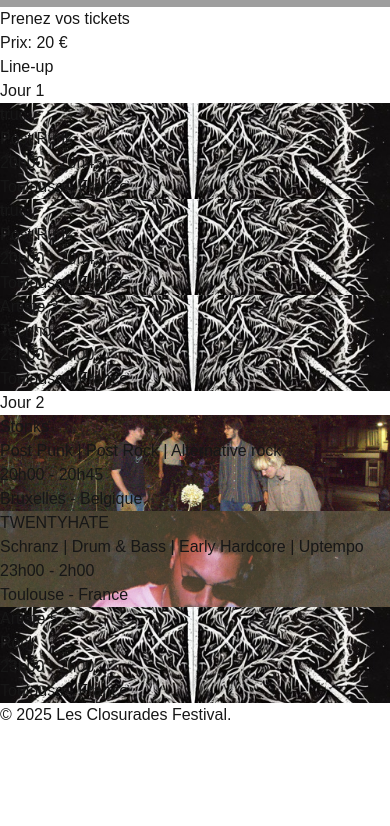
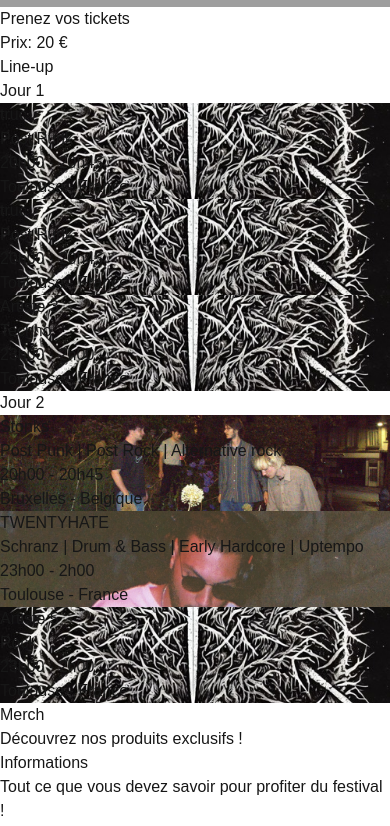
Before and after one commit to theo-hrd/closurades, a Next.js app: page / in a window 390 px wide. Shown: the part 1156-1982 px from the top of the page. Before the commit the page ends 1883 px from the top, so only its background shows below. Built offline with nearby package versions, Linux system fonts and the light colour scheme; grey boxes are pictures that could not be loaded.

Commit message:
Amélioration de la navigation et ajout de sections pour le festival

```diff
--- a/src/app/components/Header.tsx
+++ b/src/app/components/Header.tsx
@@ -9,7 +9,7 @@ export default function Header() {
   const buttonRef = useRef<HTMLButtonElement>(null);
 
   useEffect(() => {
-    setMounted(true); // Marquer le composant comme monté après le rendu
+    setMounted(true);
 
     const handleClickOutside = (event: MouseEvent) => {
       if (
@@ -28,18 +28,25 @@ export default function Header() {
     };
   }, []);
 
-  if (!mounted) return null; // Empêcher le rendu avant que le composant soit monté
+  if (!mounted) return null;
 
-  const toggleMenu = () => {
-    setMenuOpen((prev) => !prev);
+  // Fonction pour scroller jusqu'à une section
+  const scrollToSection = (id: string) => {
+    const section = document.getElementById(id);
+    if (section) {
+      const headerHeight = document.querySelector("header")?.offsetHeight || 80; // Ajuste si besoin
+      const sectionTop = section.getBoundingClientRect().top + window.scrollY;
+      window.scrollTo({ top: sectionTop - headerHeight - 20, behavior: "smooth" });
+    }
   };
+
 
   return (
     <header className="fixed top-0 left-0 right-0 z-50 bg-black bg-opacity-70 backdrop-blur-md shadow-lg">
       <nav className="max-w-7xl mx-auto px-6 py-4 flex justify-between items-center">
         <Link className="text-2xl font-extrabold text-white" href="/">Les Closurades</Link>
         <div className="lg:hidden flex items-center">
-          <button ref={buttonRef} onClick={toggleMenu} className="text-white">
+          <button ref={buttonRef} onClick={() => setMenuOpen(!menuOpen)} className="text-white">
             <svg
               xmlns="http://www.w3.org/2000/svg"
               className="h-6 w-6"
@@ -58,24 +65,24 @@ export default function Header() {
         </div>
         <ul className="hidden lg:flex space-x-6">
           <li>
-            <Link href="#billeterie" className="text-white hover:text-gray-300 transition">
+            <button onClick={() => scrollToSection("billeterie")} className="text-white hover:text-gray-300 transition">
               Billeterie
-            </Link>
+            </button>
           </li>
           <li>
-            <Link href="#merch" className="text-white hover:text-gray-300 transition">
-              Merch
-            </Link>
+            <button onClick={() => scrollToSection("lineup")} className="text-white hover:text-gray-300 transition">
+              Line-up
+            </button>
           </li>
           <li>
-            <Link href="#lineup" className="text-white hover:text-gray-300 transition">
-              Line-up
-            </Link>
+            <button onClick={() => scrollToSection("merch")} className="text-white hover:text-gray-300 transition">
+              Merch
+            </button>
           </li>
           <li>
-            <Link href="#informations" className="text-white hover:text-gray-300 transition">
+            <button onClick={() => scrollToSection("informations")} className="text-white hover:text-gray-300 transition">
               Informations
-            </Link>
+            </button>
           </li>
         </ul>
       </nav>
@@ -89,24 +96,24 @@ export default function Header() {
       >
         <ul className="space-y-4 p-6">
           <li>
-            <Link href="#billeterie" className="text-white hover:text-gray-300 transition">
+            <button onClick={() => scrollToSection("billeterie")} className="text-white hover:text-gray-300 transition">
               Billeterie
-            </Link>
+            </button>
           </li>
           <li>
-            <Link href="#merch" className="text-white hover:text-gray-300 transition">
-              Merch
-            </Link>
+            <button onClick={() => scrollToSection("lineup")} className="text-white hover:text-gray-300 transition">
+              Line-up
+            </button>
           </li>
           <li>
-            <Link href="#lineup" className="text-white hover:text-gray-300 transition">
-              Line-up
-            </Link>
+            <button onClick={() => scrollToSection("merch")} className="text-white hover:text-gray-300 transition">
+              Merch
+            </button>
           </li>
           <li>
-            <Link href="#informations" className="text-white hover:text-gray-300 transition">
+            <button onClick={() => scrollToSection("informations")} className="text-white hover:text-gray-300 transition">
               Informations
-            </Link>
+            </button>
           </li>
         </ul>
       </div>
--- a/src/app/page.tsx
+++ b/src/app/page.tsx
@@ -1,23 +1,23 @@
 "use client";
 
-import { useState, useEffect, useRef } from 'react';
-import Image from 'next/image';
-import ArtistList from './components/ArtistList';
-import TicketButton from './components/TicketButton';
-import Lineup from './components/Lineup';
+import { useState, useEffect, useRef } from "react";
+import Image from "next/image";
+import ArtistList from "./components/ArtistList";
+import TicketButton from "./components/TicketButton";
+import Lineup from "./components/Lineup";
 
 export default function Home() {
   const images = [
-    '/background.jpg',
-    '/background2.jpg',
-    '/background3.jpg',
-    '/background4.jpg',
-    '/background5.jpg',
+    "/background.jpg",
+    "/background2.jpg",
+    "/background3.jpg",
+    "/background4.jpg",
+    "/background5.jpg",
   ];
 
   const [currentImageIndex, setCurrentImageIndex] = useState(0);
   const [isVisible, setIsVisible] = useState(false);
-  const sectionRef = useRef(null);
+  const sectionRef = useRef<HTMLDivElement>(null);
 
   // Effet pour faire défiler automatiquement les images
   useEffect(() => {
@@ -26,26 +26,19 @@ export default function Home() {
     }, 5000); // Change l'image toutes les 5 secondes
 
     return () => clearInterval(interval);
-  }, [images.length]);
+  }, []);
 
   // Animation au scroll
   useEffect(() => {
     const observer = new IntersectionObserver(
-      ([entry]) => {
-        setIsVisible(entry.isIntersecting);
-      },
+      ([entry]) => setIsVisible(entry.isIntersecting),
       { threshold: 0.1 }
     );
 
-    if (sectionRef.current) {
-      observer.observe(sectionRef.current);
-    }
+    if (sectionRef.current) observer.observe(sectionRef.current);
 
     return () => {
-      const currentSection = sectionRef.current;
-      if (currentSection) {
-        observer.unobserve(currentSection);
-      }
+      if (sectionRef.current) observer.unobserve(sectionRef.current);
     };
   }, []);
 
@@ -56,20 +49,20 @@ export default function Home() {
     "Born Idiot",
     "Kube",
     "TWENTYHATE",
-    "Stonks"
+    "Stonks",
   ];
 
   return (
     <div className="min-h-screen flex flex-col">
       {/* Section Hero avec carousel d'images */}
       <div className="relative h-screen">
-        {/* Carousel d'images avec effet de fondu */}
+        {/* Carousel d'images */}
         <div className="absolute inset-0 overflow-hidden">
           {images.map((src, index) => (
             <div
               key={index}
               className={`absolute inset-0 transition-opacity duration-1000 ${
-                index === currentImageIndex ? 'opacity-100' : 'opacity-0'
+                index === currentImageIndex ? "opacity-100" : "opacity-0"
               }`}
             >
               <Image
@@ -83,24 +76,33 @@ export default function Home() {
           ))}
         </div>
 
-        {/* Overlay gradient amélioré */}
+        {/* Overlay gradient */}
         <div className="absolute inset-0 bg-gradient-to-t from-black via-black/50 to-transparent" />
 
-        {/* Titre centré avec animation */}
+        {/* Titre centré */}
         <div className="absolute inset-0 flex flex-col items-center justify-center text-center px-4">
-          <h1 className="text-6xl sm:text-7xl font-extrabold bg-gradient-to-r from-red-600 via-orange-600 to-purple-700 bg-clip-text text-transparent drop-shadow-lg">
+          <h1 className="text-6xl sm:text-7xl font-extrabold bg-gradient-to-r from-fuchsia-500 to-pink-500 bg-clip-text text-transparent drop-shadow-lg">
             Les Closurades Festival
           </h1>
           <h2 className="mt-16 text-xl sm:text-3xl text-white drop-shadow-lg opacity-0 animate-fade-in-up">
-            <span className='font-bold'>Les Closures, St-Georges-lès-Baillargeaux (86)</span> <br /> <br /> <span className='underline decoration-pink-500 font-extrabold text-3xl'>18 & 19 Juillet 2025</span>
+            <span className="font-bold">
+              Les Closures, St-Georges-lès-Baillargeaux (86)
+            </span>{" "}
+            <br /> <br />
+            <span className="underline decoration-pink-500 font-extrabold text-3xl">
+              18 & 19 Juillet 2025
+            </span>
           </h2>
 
           {/* Liste d'artistes défilante */}
           <ArtistList artists={artists} />
         </div>
 
-        {/* Indicateur de scroll avec animation */}
-        <div className="absolute bottom-16 left-1/2 transform -translate-x-1/2 flex flex-col items-center cursor-pointer hover:scale-110 transition-transform duration-300">
+        {/* Indicateur de scroll */}
+        <div
+          className="absolute bottom-16 left-1/2 transform -translate-x-1/2 flex flex-col items-center cursor-pointer hover:scale-110 transition-transform duration-300"
+          onClick={() => document.getElementById("billeterie")?.scrollIntoView({ behavior: "smooth" })}
+        >
           <svg
             className="h-8 w-8 text-white animate-bounce"
             xmlns="http://www.w3.org/2000/svg"
@@ -108,20 +110,27 @@ export default function Home() {
             viewBox="0 0 24 24"
             stroke="currentColor"
           >
-            <path strokeLinecap="round" strokeLinejoin="round" strokeWidth="2" d="M19 9l-7 7-7-7" />
+            <path
+              strokeLinecap="round"
+              strokeLinejoin="round"
+              strokeWidth="2"
+              d="M19 9l-7 7-7-7"
+            />
           </svg>
-          <span className="mt-2 text-xl blue-500 font-bold uppercase hover:text-[1c121] transition-colors duration-300">
+          <span className="mt-2 text-xl blue-500 font-bold uppercase">
             Billeterie
           </span>
         </div>
       </div>
 
-      {/* Contenu principal avec animation au scroll */}
+      {/* Contenu principal */}
       <main className="flex-grow bg-white">
+        {/* Section Billeterie */}
         <div
+          id="billeterie"
           ref={sectionRef}
           className={`max-w-7xl mx-auto sm:px-6 lg:px-8 transition-all duration-1000 transform ${
-            isVisible ? 'translate-y-0 opacity-100' : 'translate-y-20 opacity-0'
+            isVisible ? "translate-y-0 opacity-100" : "translate-y-20 opacity-0"
           }`}
         >
           <div className="px-4 py-6 sm:px-0">
@@ -138,8 +147,29 @@ export default function Home() {
         </div>
 
         {/* Section Line-up */}
-        <Lineup />
+        <div id="lineup">
+          <Lineup />
+        </div>
+
+          {/* Section Merch */}
+          <div id="merch" className="max-w-7xl mx-auto px-6 py-12">
+          <h2 className="text-3xl font-bold text-center text-red-600">Merch</h2>
+          <p className="mt-4 text-lg text-center text-black">
+            Découvrez nos produits exclusifs !
+          </p>
+        </div>
+
+        {/* Section Informations */}
+        <div id="informations" className="max-w-7xl mx-auto px-6 py-12">
+          <h2 className="text-3xl font-bold text-center text-red-600">
+            Informations
+          </h2>
+          <p className="mt-4 text-lg text-center text-black">
+            Tout ce que vous devez savoir pour profiter du festival !
+          </p>
+        </div>
       </main>
+
       {/* Styles pour les animations */}
       <style jsx>{`
         @keyframes fade-in-up {
```
